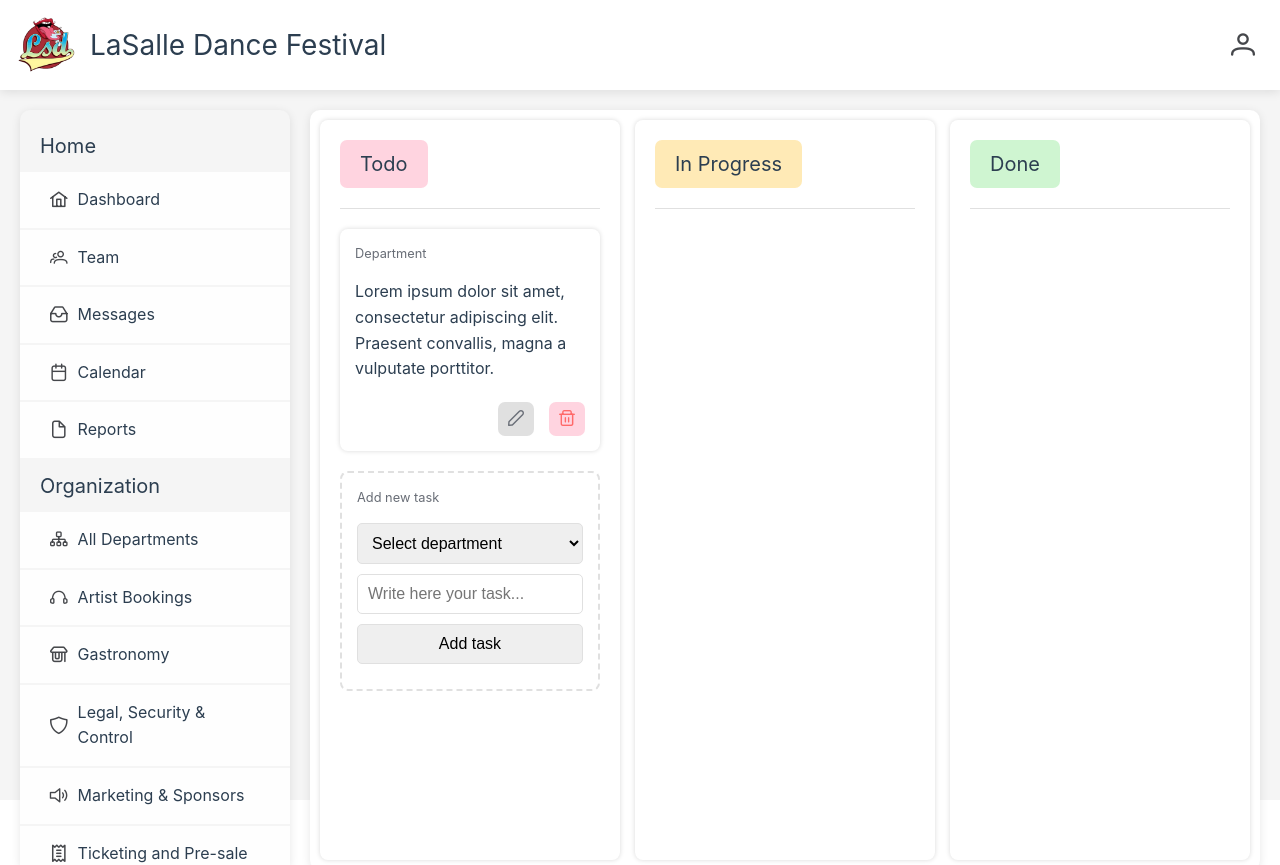
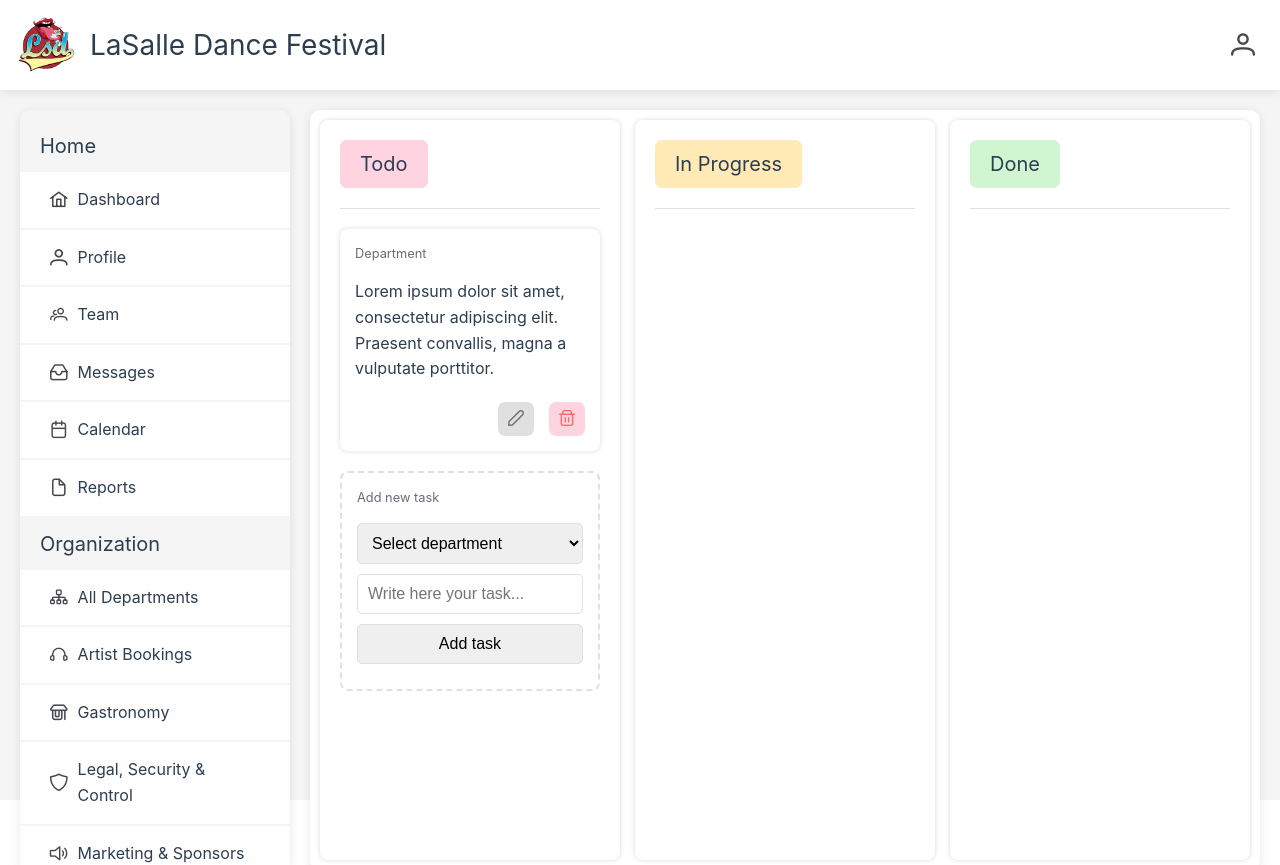
Before and after one commit to adrimachaca/testing, a Vue app: page / in a window 1280 px wide. Shown: the top 865 px of the page. Built offline with nearby package versions, Linux system fonts and the light colour scheme.

Commit message:
corrections in sidebar.vue

```diff
--- a/src/components/Sidebar.vue
+++ b/src/components/Sidebar.vue
@@ -5,20 +5,21 @@ export default {
    data() {
       return {
          homeElements: [
-            { id: 'dashboard', title: 'Dashboard', icon: 'pi-home' },
-            { id: 'team', title: 'Team', icon: 'pi-users' },
-            { id: 'messages', title: 'Messages', icon: 'pi-inbox' },
-            { id: 'calendar', title: 'Calendar', icon: 'pi-calendar' },
-            { id: 'reports', title: 'Reports', icon: 'pi-file' }
+            { id: 'dashboard', title: 'Dashboard', icon: 'pi-home', to: '/' },
+            { id: 'profile', title: 'Profile', icon: 'pi-user', to: '/' },
+            { id: 'team', title: 'Team', icon: 'pi-users', to: '/' },
+            { id: 'messages', title: 'Messages', icon: 'pi-inbox', to: '/' },
+            { id: 'calendar', title: 'Calendar', icon: 'pi-calendar', to: '/' },
+            { id: 'reports', title: 'Reports', icon: 'pi-file', to: '/' }
          ],
          departments: [
-            { id: 'alldepartments', title: 'All Departments', icon: 'pi-sitemap' },
-            { id: 'artistbookings', title: 'Artist Bookings', icon: 'pi-headphones' },
-            { id: 'gastronomy', title: 'Gastronomy', icon: 'pi-shop' },
-            { id: 'legalSecurityControl', title: 'Legal, Security & Control', icon: 'pi-shield' },
-            { id: 'marketing', title: 'Marketing & Sponsors', icon: 'pi-volume-up' },
-            { id: 'ticketing', title: 'Ticketing and Pre-sale ', icon: 'pi-receipt' },
-            { id: 'stageEquipment', title: 'Stage & Equipment', icon: 'pi-sliders-v' }
+            { id: 'alldepartments', title: 'All Departments', icon: 'pi-sitemap', to: '/all-departments' },
+            { id: 'artistbookings', title: 'Artist Bookings', icon: 'pi-headphones', to: '/artistbookings' },
+            { id: 'gastronomy', title: 'Gastronomy', icon: 'pi-shop', to: '/gastronomy' },
+            { id: 'legalSecurityControl', title: 'Legal, Security & Control', icon: 'pi-shield', to: '/legal-security-control' },
+            { id: 'marketing', title: 'Marketing & Sponsors', icon: 'pi-volume-up', to: '/marketing' },
+            { id: 'ticketing', title: 'Ticketing and Pre-sale ', icon: 'pi-receipt', to: '/ticketing'},
+            { id: 'stageEquipment', title: 'Stage & Equipment', icon: 'pi-sliders-v', to: '/stage-equipment' }
          ]
       };
    },
```
